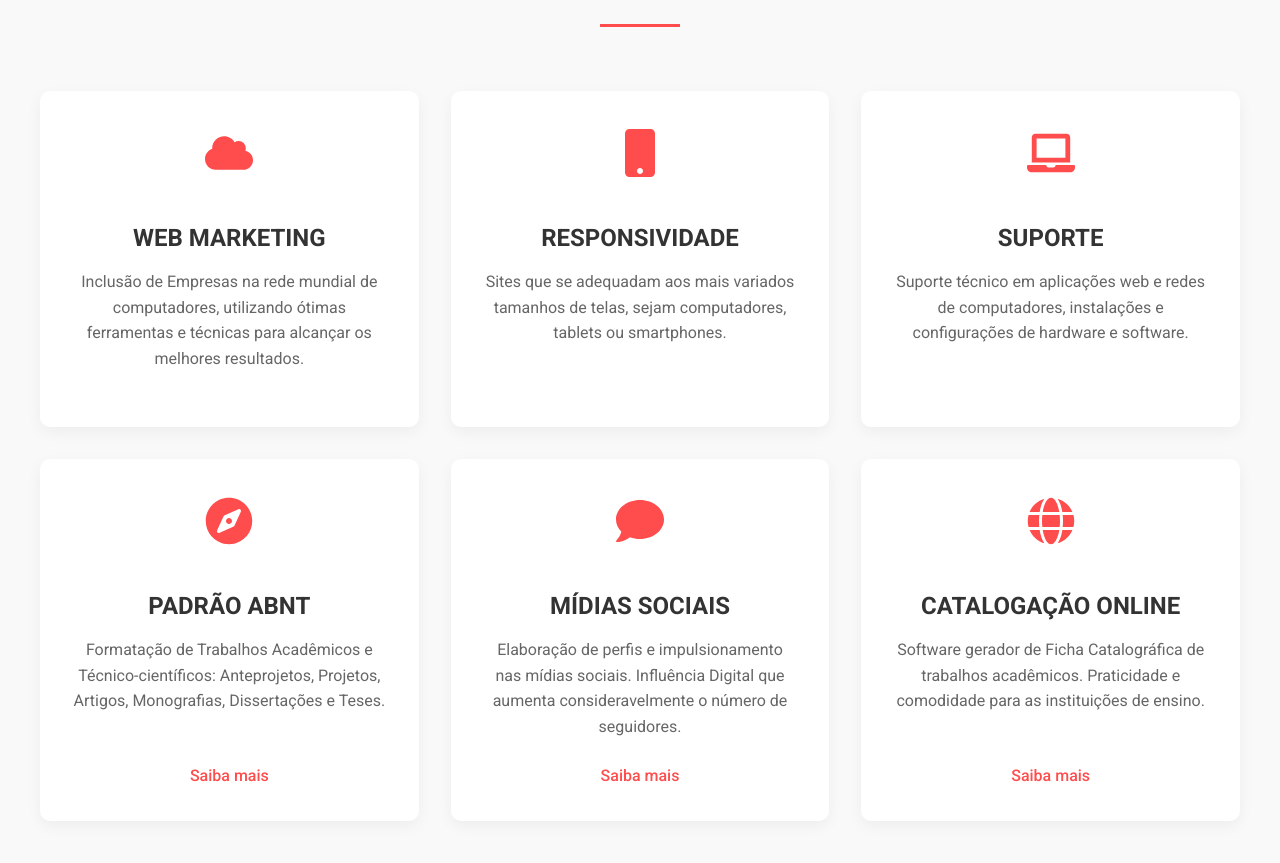
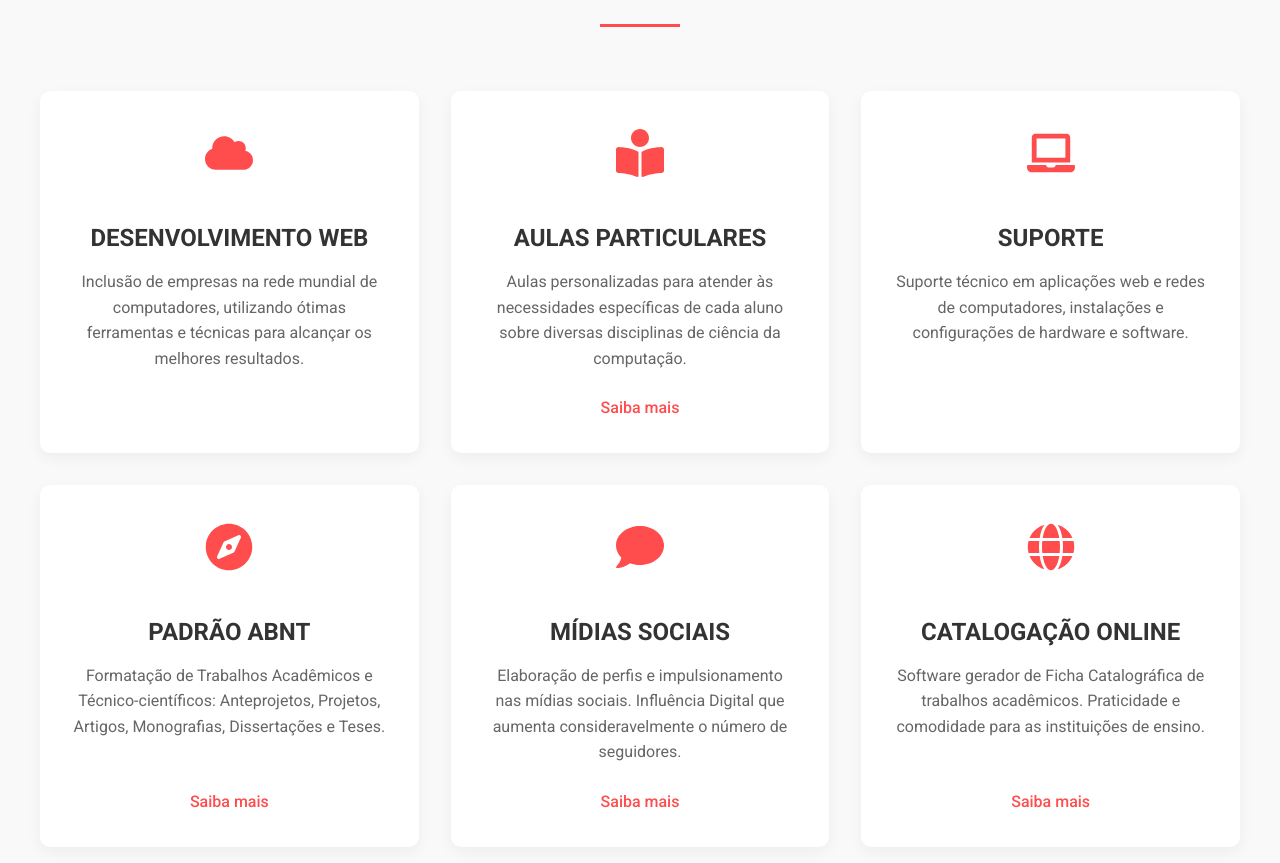
Before and after one commit to antoniolmcandido/antoniolmcandido, a React (Vite) app: page / in a window 1280 px wide. Shown: the part 982-1845 px from the top of the page. Built offline with nearby package versions, Linux system fonts and the light colour scheme.

Commit message:
:recycle: refactor: update project icons and descriptions

```diff
--- a/src/components/Projects/index.jsx
+++ b/src/components/Projects/index.jsx
@@ -1,7 +1,7 @@
 import React from 'react';
 import { motion } from 'framer-motion';
 import styled from 'styled-components';
-import { FaCloud, FaMobile, FaLaptop, FaCompass, FaComment, FaGlobe } from 'react-icons/fa';
+import { FaCloud, FaMobile, FaLaptop, FaCompass, FaComment, FaGlobe, FaBookOpen, FaBookReader } from 'react-icons/fa';
 
 const ProjectsSection = styled.section`
   padding: 6rem 2rem;
@@ -103,16 +103,16 @@ const Projects = () => {
     {
       id: 1,
       icon: <FaCloud />,
-      title: 'WEB MARKETING',
-      description: 'Inclusão de Empresas na rede mundial de computadores, utilizando ótimas ferramentas e técnicas para alcançar os melhores resultados.',
+      title: 'DESENVOLVIMENTO WEB',
+      description: 'Inclusão de empresas na rede mundial de computadores, utilizando ótimas ferramentas e técnicas para alcançar os melhores resultados.',
       link: null
     },
     {
       id: 2,
-      icon: <FaMobile />,
-      title: 'RESPONSIVIDADE',
-      description: 'Sites que se adequadam aos mais variados tamanhos de telas, sejam computadores, tablets ou smartphones.',
-      link: null
+      icon: <FaBookReader />,
+      title: 'AULAS PARTICULARES',
+      description: 'Aulas personalizadas para atender às necessidades específicas de cada aluno sobre diversas disciplinas de ciência da computação.',
+      link: 'https://www.superprof.com.br/salto-seus-estudos-com-aulas-python-php-java-web-sql-outras-linguagens-meu-metodo-ensino-desenvolvido.html'
     },
     {
       id: 3,
```
